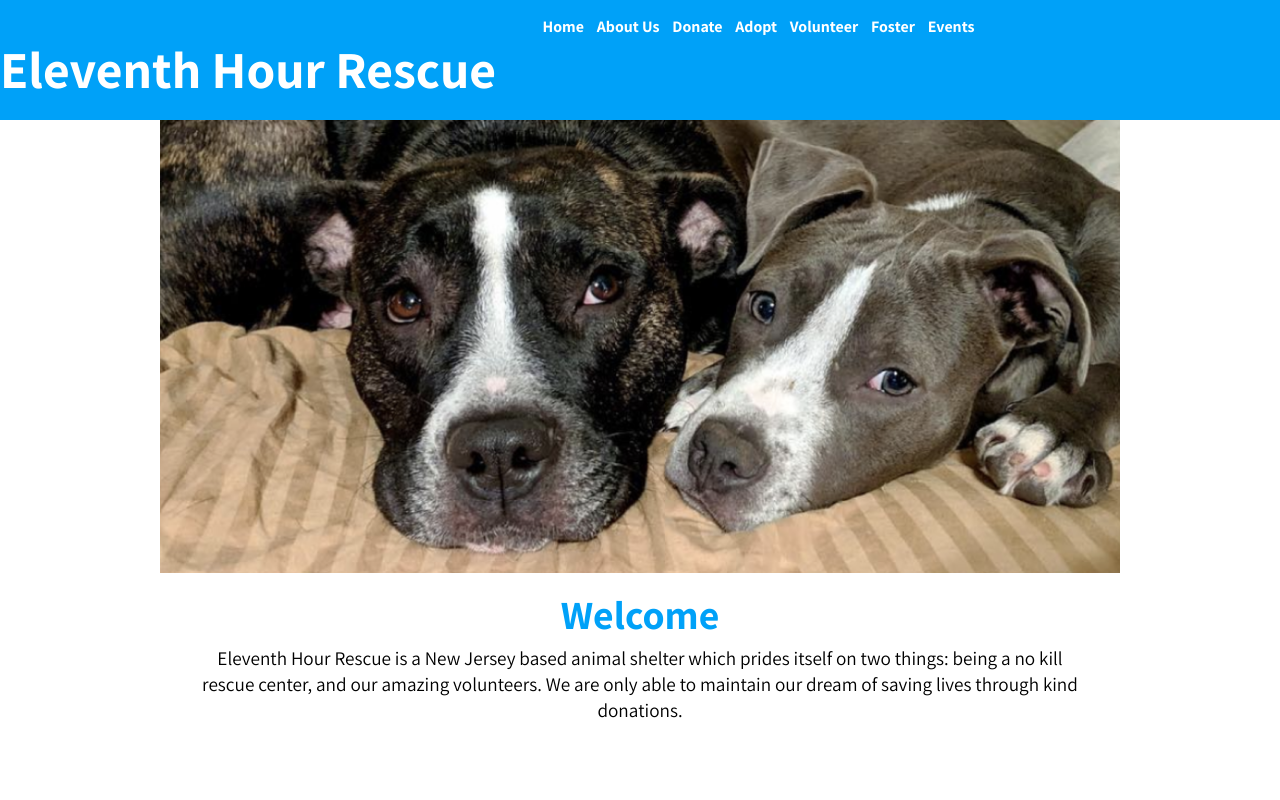
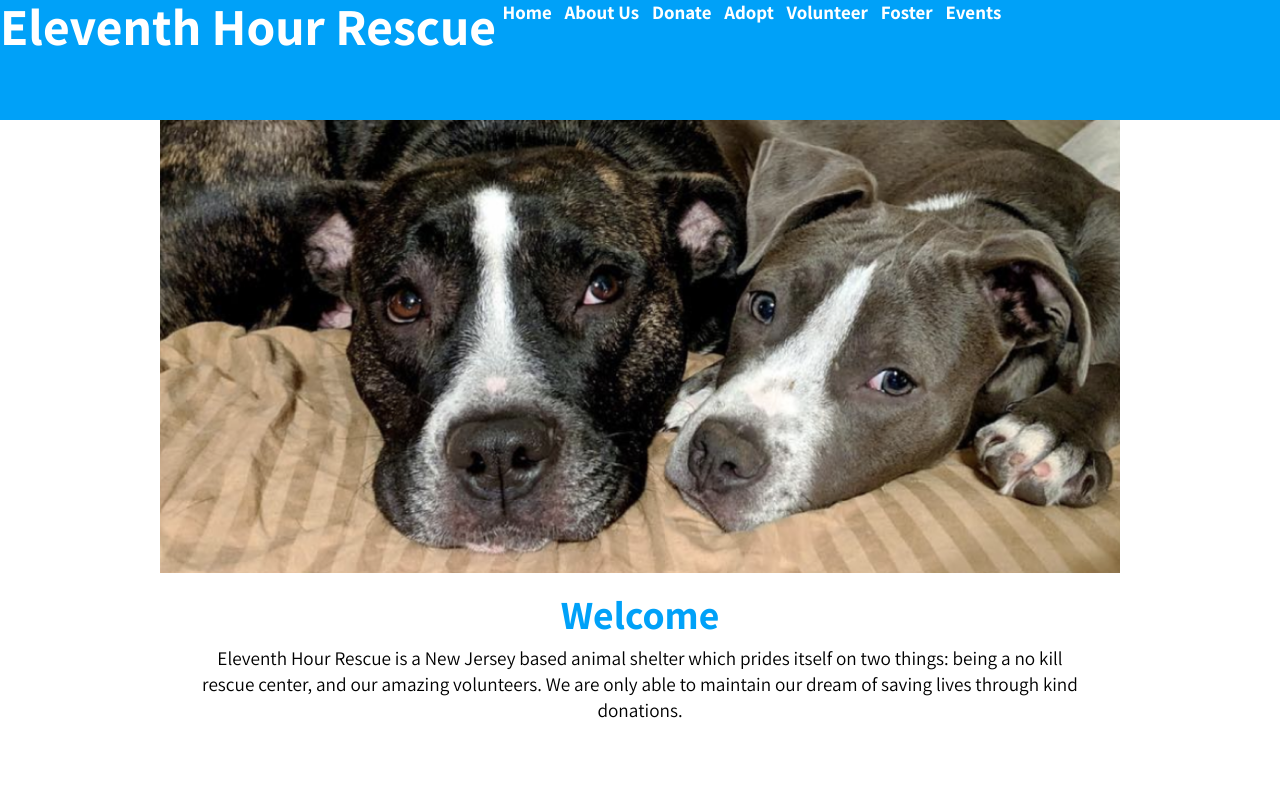
Before and after one commit to Henry-Cook/Eleventh-Hour-Rescue-Redesign, a React (Create React App) app in the folder client/: page / in a window 1280 px wide. Shown: the top 800 px of the page. Built offline with nearby package versions, Linux system fonts and the light colour scheme.

Commit message:
fiddling with the header/nav

```diff
--- a/client/src/components/nav/nav.css
+++ b/client/src/components/nav/nav.css
@@ -6,6 +6,7 @@ header {
   font-weight: bold;
   position: fixed;
   display: flex;
+  flex-direction: row;
   top: 0;
   background: #00a1f8;
   width: 100%;
@@ -14,29 +15,28 @@ header {
 }
 
 .ehr-name {
+  margin: 0;
   color: #FFFFFF;
   font-size: 52px;
-}
-
-nav {
-  display: inline-block;
+  line-height: 52px;
+  display: flex;
 }
 
 .navLinks {
-  display: flex;
+  margin: 0 auto;
+  padding-left: 0px;
+  height: 25px;
 }
 
 li {
+  display: inline-block;
+  height: 23px;
   list-style: none;
 }
 
 nav a {
   text-decoration: none;
   color: #FFFFFF;
-  font-size:v 19px;
+  font-size: 19px;
   padding: .5vw;
 }
-
-nav a:active {
-  color: #f8d000;
-}
--- a/client/src/screens/notFound/notFound.css
+++ b/client/src/screens/notFound/notFound.css
@@ -2,9 +2,6 @@
 
 .not-found-container {
   margin: 0 auto;
-  display: flex;
-  align-content: center;
-  justify-content: center;
 }
 
 .not-found {
```
